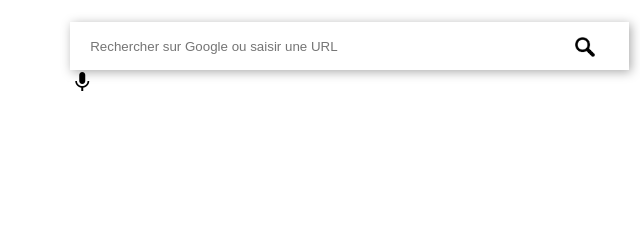
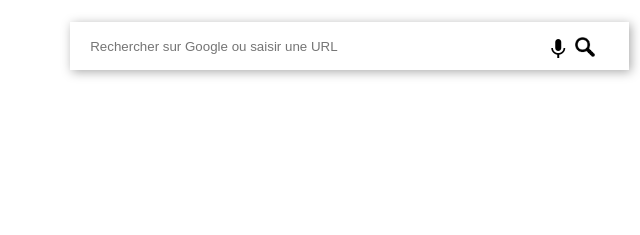
Before and after one commit to gustavofringe/projectGoogle, a plain HTML site: page index.html in a window 1280 px wide. Shown: the part 371-606 px from the top of the page, 365-1005 px from the left. Drawn offline with nearby package versions, Linux system fonts and the light colour scheme.

Commit message:
add link mic

```diff
--- a/index.html
+++ b/index.html
@@ -31,7 +31,7 @@
              </div>
              <form action="#">
                <input type="text" placeholder='Rechercher sur Google ou saisir une URL'>
-               <i class="material-icons">mic</i>
+               <a href="https://www.google.fr/imghp?hl=fr&ei=4FfXWM6aNIXfU66iqcAE&ved=0EKouCAIoAQ"><i class="material-icons mic" title="Utiliser la recherche vocale">mic</i></a>
                <a href="https://www.google.fr/imghp?hl=fr&ei=OnjWWJv4JciQUdSDnKAK&ved=0EKouCAIoAQ"><img src="Img/search2.png" title="recherche Google" alt="" class="fa fa-search"></a>
              </form>
          </div>
```
